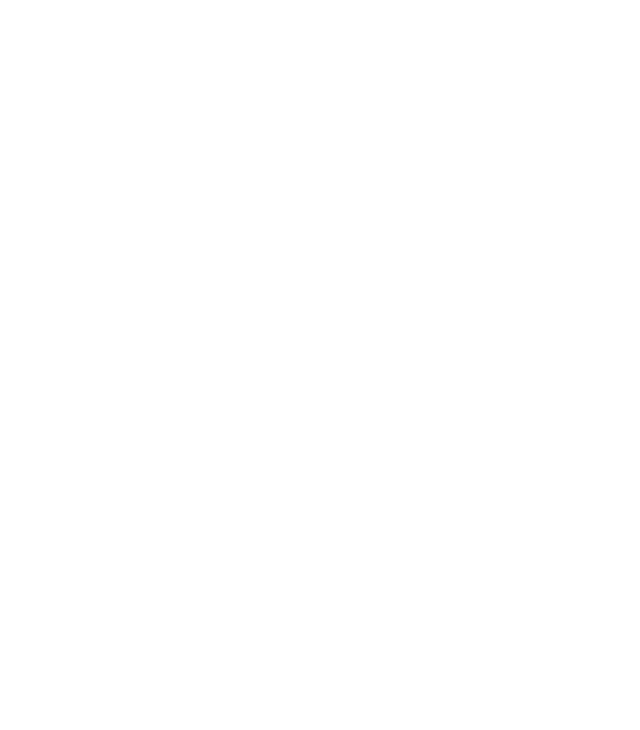
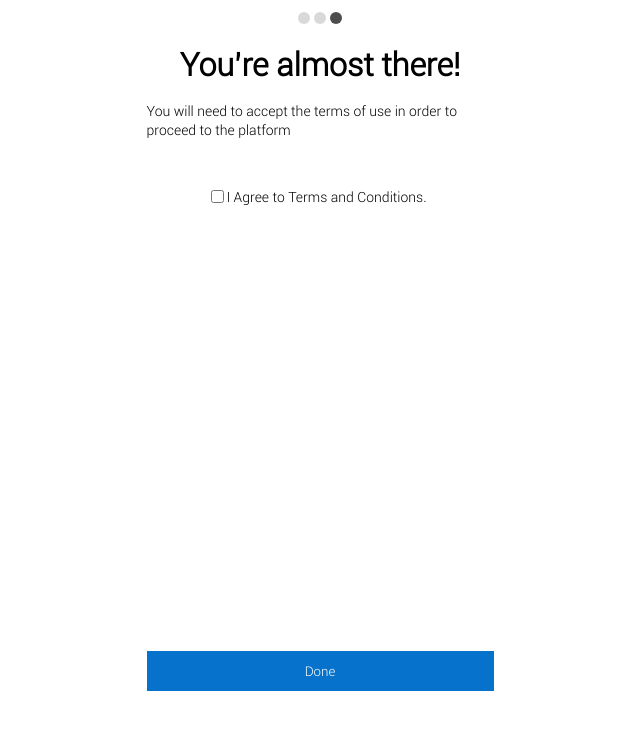
Before and after one commit to 2023M6T3-Inteli/Grupo-3, a React (Vite) app in the folder codigo/frontend/: page /Account/User/terms in a window 1280 px wide. Before the commit this address had no page. Shown: the top 730 px of the page, without its empty margins (320-960 px from the left). Built offline with nearby package versions, Linux system fonts and the light colour scheme.

Commit message:
fix:page

```diff
--- a/codigo/frontend/src/App.tsx
+++ b/codigo/frontend/src/App.tsx
@@ -14,6 +14,7 @@
 import PostContent from './pages/PostContent/PostContent';
 import Account from './pages/Account';
 import User from "./pages/Account/User";
+import Terms from "./pages/Account/Terms";
 import DetailsCard from "./modal/DetailsCard";
 
 const Content = styled.div`
@@ -34,6 +35,7 @@
         <Route path="/notification" element={<Notifications />} />
         <Route path="/Account" element={<Account />} />
         <Route path="/Account/User" element={<User />} />
+        <Route path="/Account/User/terms" element={<Terms/>} />
         <Route path="/acc" element={<App />} />
         <Route path="/createpost" element={<PostContent />} />
       </Routes>
--- a/codigo/frontend/src/pages/Account/Terms/index.tsx
+++ b/codigo/frontend/src/pages/Account/Terms/index.tsx
@@ -1 +1,101 @@
 import React from "react";
+import GlobalStyles from "../../../styles/GlobalStyles";
+import styled from "styled-components";
+import {Grid, TextField} from "@mui/material"
+
+
+const Terms: React.FC = ()=>{
+
+    const Bals = styled.div`
+   background: #D9D9D9;
+   height: 12px;
+   width:12px;
+   border-radius:6px;
+   margin:2px;
+  `;
+
+    const Balls = styled.div`
+   background: #4D4D4D;
+   height: 12px;
+   width:12px;
+   border-radius:6px;
+   margin:2px;
+  `;
+
+    const Container = styled.div`
+    display: flex;
+    justify-content: center;
+  `;
+
+    const Titulo = styled.p`
+   font-size: 32px;
+   font-weight:bold;
+  `;
+
+    const SubTitulo = styled.p`
+   font-size: 14px;
+  `;
+
+    const Avatar = styled.div`
+    background: #D9D9D9;
+   height: 100px;
+   width:100px;
+   border-radius:50px;
+   `;
+
+    const ContainerButton = styled.div`
+   display: flex;
+   height: 40 px;
+   width: 347 px;
+   backgroundColor: #0672CB;
+   justifyContent: center;
+   `;
+
+    return (
+        <Container>
+            <Grid container spacing={2}>
+
+                <Grid item xs={12}>
+                    <Container>
+                        <Bals />
+                        <Bals />
+                        <Balls />
+                    </Container>
+
+                </Grid>
+
+                <Grid item xs={12}>
+                    <Container>
+                        <Titulo>You’re almost there!</Titulo>
+                    </Container>
+
+                </Grid>
+
+                <Grid item xs={12}>
+                    <Container>
+                        <SubTitulo style={{ width: 347 }}>You will need to accept the terms of use in order to proceed to the platform</SubTitulo>
+                    </Container>
+                </Grid>
+                <Grid item xs={12}>
+                    <Container style={{marginTop:30}}>
+
+                        <input type='checkbox' value={'Accept terms'}></input>
+                        <p style={{ color: "black", padding: "2px" }}>I Agree to Terms and Conditions.</p>
+                    </Container>
+
+
+                </Grid>
+                <Grid item xs={12}>
+                    <Container>
+                        <div style={{ display: 'flex', height: 40, width: 347,marginTop:427, backgroundColor: "#0672CB", justifyContent: 'center' }}>
+                            <button type='submit' style={{ color: 'white' }}>Done</button>
+                        </div>
+                    </Container>
+                </Grid>
+            </Grid>
+            <GlobalStyles />
+        </Container>
+    );
+}
+
+export default Terms;
--- a/codigo/frontend/src/pages/Account/User/index.tsx
+++ b/codigo/frontend/src/pages/Account/User/index.tsx
@@ -73,7 +73,7 @@
 
                 <Grid item xs={12}>
                     <Container>
-                        <SubTitulo>Tell us a little bit about yourself — this is how others will see you on Learn Link. You’ll always be able to edit this later in your Settings.</SubTitulo>
+                        <SubTitulo style={{width:347}}>Tell us a little bit about yourself — this is how others will see you on Learn Link. You’ll always be able to edit this later in your Settings.</SubTitulo>
                     </Container>
                 </Grid>
 
```
